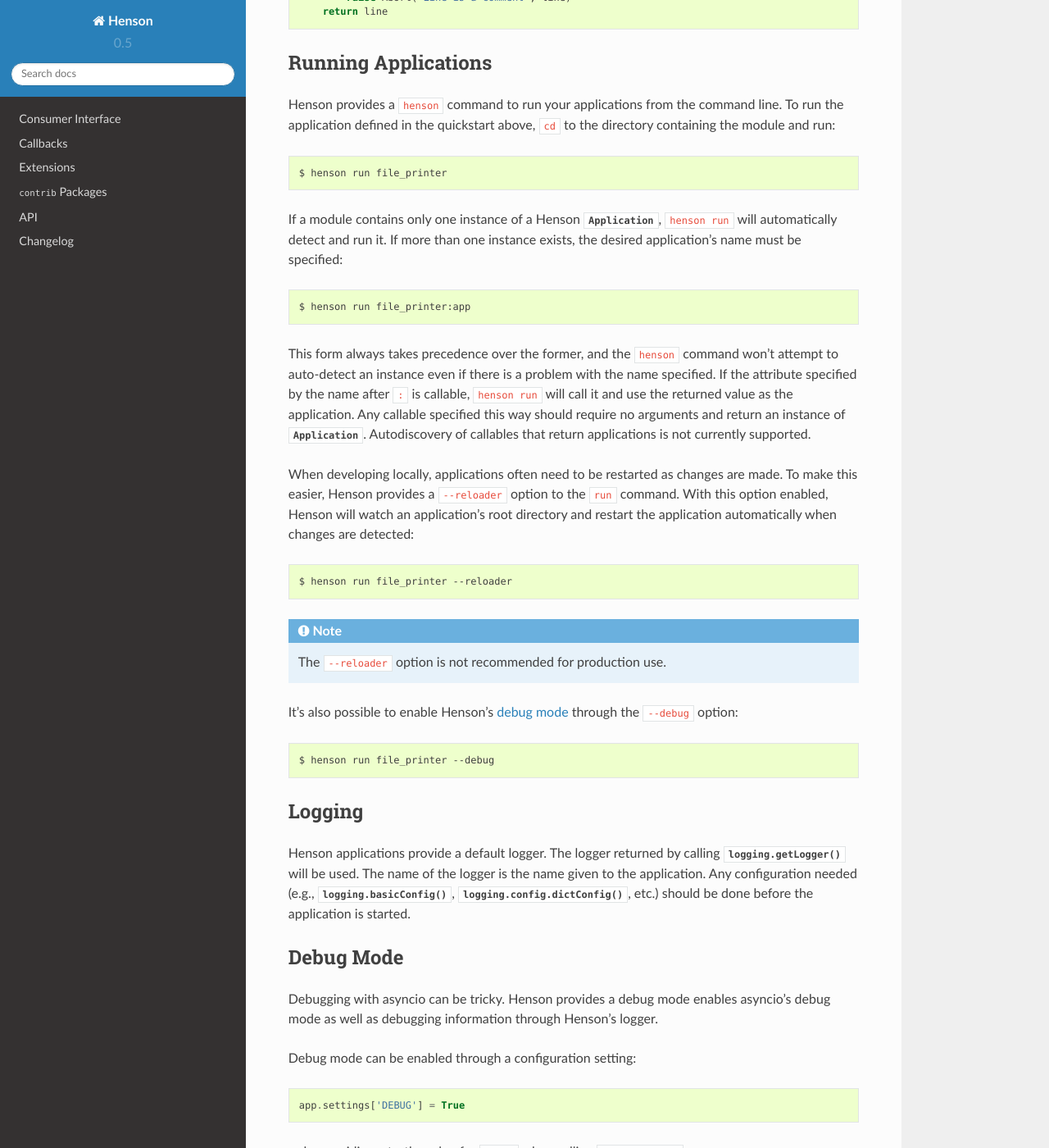
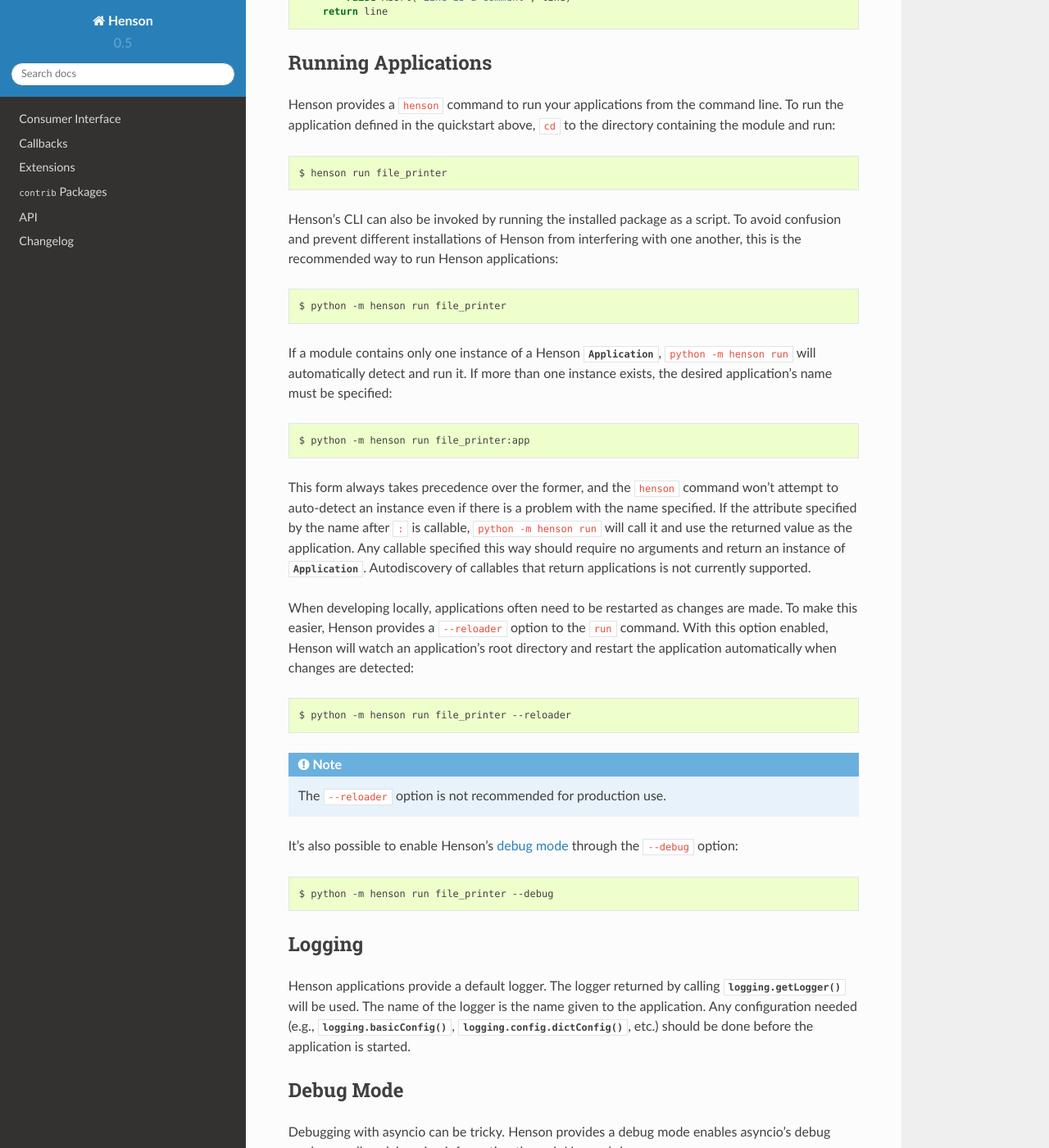
Before and after one commit to iheartradio/Henson, a Sphinx documentation site: the page built from docs/index.rst, in a window 1280 px wide and 1400 px high, scrolled down 2196 px. Shown: the whole window at 82% size. Built offline with Sphinx 7.4.7 and the Read the Docs theme 2.0.0, drawn with Linux system fonts in a browser that asks for light colours.

Commit message:
Add support for python -m henson
This replaces the ability to invoke Henson's CLI using ``python -m
henson.cli``.

```diff
--- a/docs/index.rst
+++ b/docs/index.rst
@@ -50,20 +50,27 @@ directory containing the module and run::
 
     $ henson run file_printer
 
+Henson's CLI can also be invoked by running the installed package as a script.
+To avoid confusion and prevent different installations of Henson from
+interfering with one another, this is the recommended way to run Henson
+applications::
+
+    $ python -m henson run file_printer
+
 If a module contains only one instance of a Henson
-:class:`~henson.base.Application`, ``henson run`` will automatically detect and
-run it. If more than one instance exists, the desired application's name must
-be specified::
+:class:`~henson.base.Application`, ``python -m henson run`` will automatically
+detect and run it. If more than one instance exists, the desired application's
+name must be specified::
 
-    $ henson run file_printer:app
+    $ python -m henson run file_printer:app
 
 This form always takes precedence over the former, and the ``henson`` command
 won't attempt to auto-detect an instance even if there is a problem with the
 name specified. If the attribute specified by the name after ``:`` is callable,
-``henson run`` will call it and use the returned value as the application. Any
-callable specified this way should require no arguments and return an instance
-of :class:`~henson.base.Application`. Autodiscovery of callables that return
-applications is not currently supported.
+``python -m henson run`` will call it and use the returned value as the
+application. Any callable specified this way should require no arguments and
+return an instance of :class:`~henson.base.Application`. Autodiscovery of
+callables that return applications is not currently supported.
 
 When developing locally, applications often need to be restarted as changes are
 made. To make this easier, Henson provides a ``--reloader`` option to the
@@ -71,14 +78,14 @@ made. To make this easier, Henson provides a ``--reloader`` option to the
 root directory and restart the application automatically when changes are
 detected::
 
-    $ henson run file_printer --reloader
+    $ python -m henson run file_printer --reloader
 
 .. note:: The ``--reloader`` option is not recommended for production use.
 
 It's also possible to enable Henson's `debug mode`_ through the ``--debug``
 option::
 
-    $ henson run file_printer --debug
+    $ python -m henson run file_printer --debug
 
 Logging
 =======
```
Also changed, not shown: 2 other files.
